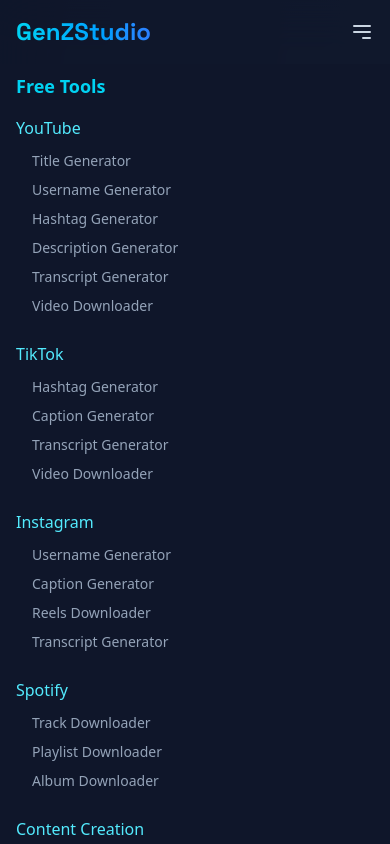
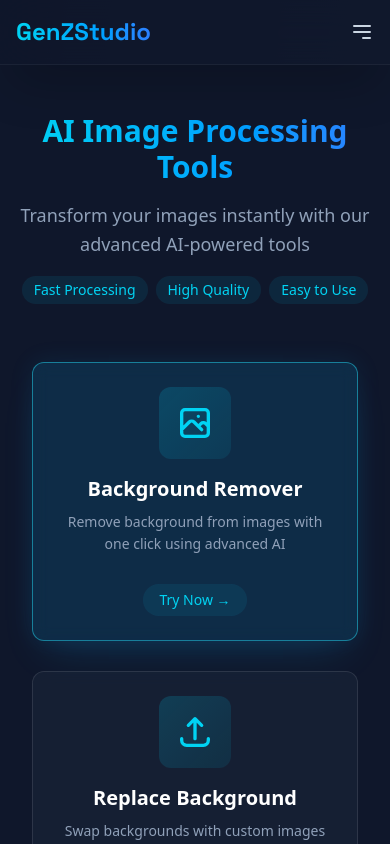
Before and after one commit to NafeesMadni/GenZStudio-Frontend, a Next.js app: page /features/image-ai in a window 390 px wide. Shown: the top 844 px of the page. Built offline with nearby package versions, Linux system fonts and the light colour scheme.

Commit message:
Fixed Mobile Menu Panel

```diff
--- a/app/layout.tsx
+++ b/app/layout.tsx
@@ -649,7 +649,7 @@
       ></div>
 
       {/* Mobile Menu Panel */}
-      <div id="mobile-menu" className=" bg-slate-900/95">
+      <div id="mobile-menu" className="mobile-menu bg-slate-900/95">
         <div className="px-4 py-2">
           {/* Free Tools Section */}
           <div className="pb-4">
```
